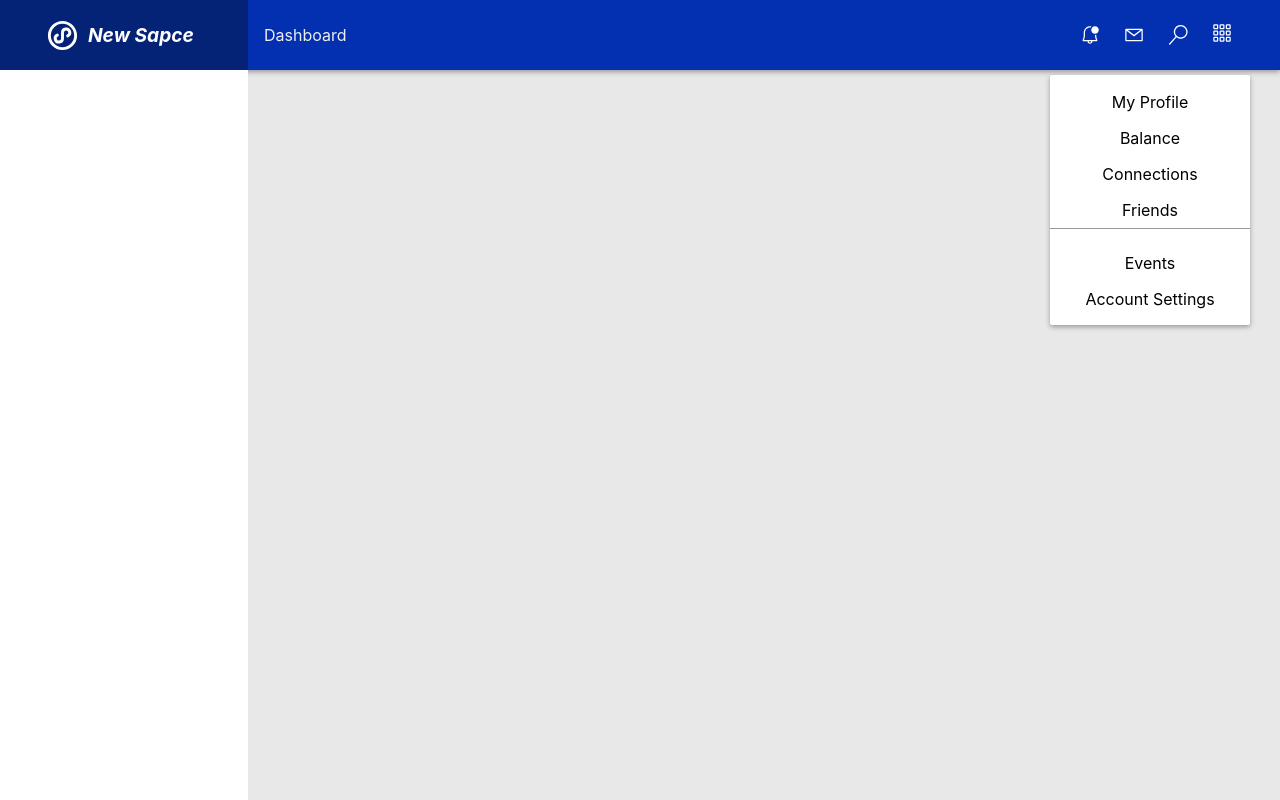
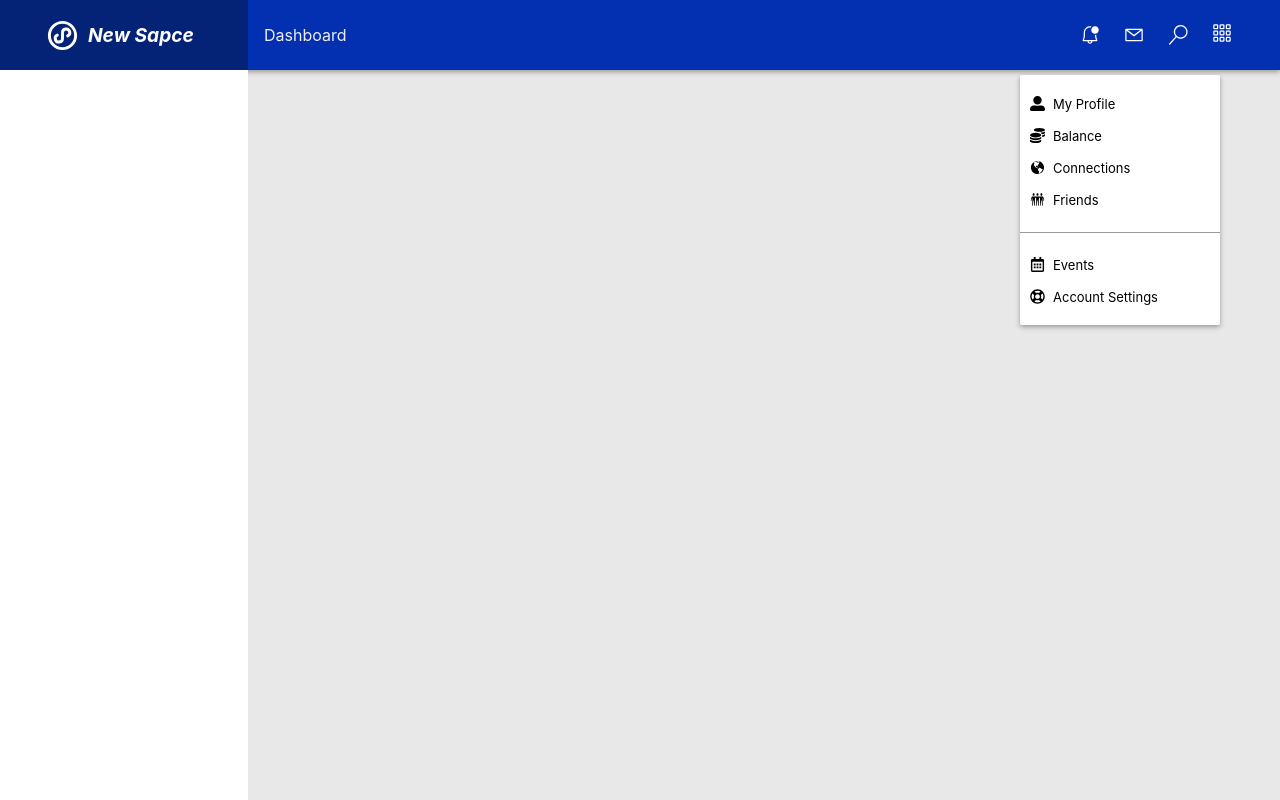
Before and after one commit to R-vijayendren/dashboard-style-guide, a React (Create React App) app: page / in a window 1280 px wide. Both pictures are taken after a click on the element 1222 px from the left and 35 px from the top of the page. Built offline with nearby package versions, Linux system fonts and the light colour scheme.

Commit message:
imported the icons related to the nav options and added it.

```diff
--- a/src/components/Navigation/NavBarOptions.jsx
+++ b/src/components/Navigation/NavBarOptions.jsx
@@ -1,5 +1,14 @@
 import React from 'react';
 import './navBar.scss';
+
+import {
+  FaUserAlt,
+  FaCoins,
+  FaRegCalendarAlt,
+  FaRegLifeRing
+} from 'react-icons/fa';
+import { GoGlobe } from 'react-icons/go';
+import { GiThreeFriends } from 'react-icons/gi';
 
 const USERS_OPTIONS = [
   { key: 'profile', label: 'My Profile' },
@@ -14,13 +23,37 @@ const GLOBAL_OPTIONS = [
 ];
 
 const NavBarOptions = () => {
+  const renderIcon = value => {
+    switch (value) {
+      case 'profile': {
+        return <FaUserAlt size={15} />;
+      }
+      case 'balance': {
+        return <FaCoins size={15} />;
+      }
+      case 'connections': {
+        return <GoGlobe size={15} />;
+      }
+      case 'friends': {
+        return <GiThreeFriends size={15} />;
+      }
+      case 'events': {
+        return <FaRegCalendarAlt size={15} />;
+      }
+      case 'account': {
+        return <FaRegLifeRing size={15} />;
+      }
+      default:
+        return null;
+    }
+  };
   return (
     <div className='navOptionsWrapper'>
       <div className='users-options'>
         {USERS_OPTIONS.map(options => {
           return (
             <div key={options.key} className='option-item pd-05'>
-              {options.label}
+              {renderIcon(options.key)} <div>{options.label}</div>
             </div>
           );
         })}
@@ -29,7 +62,7 @@ const NavBarOptions = () => {
         {GLOBAL_OPTIONS.map(options => {
           return (
             <div key={options.key} className='option-item pd-05'>
-              {options.label}
+              {renderIcon(options.key)} <div>{options.label}</div>
             </div>
           );
         })}
--- a/src/components/Navigation/navBar.scss
+++ b/src/components/Navigation/navBar.scss
@@ -50,13 +50,23 @@
   .navOptionsContainer {
     position: absolute;
     top: 75px;
-    right: 30px;
+    right: 60px;
     width: 200px;
     height: 250px;
   }
 }
 
-.option-item {}
+.option-item {
+  @include flexLayoutWithGap(row, center, flex-start, .5rem);
+  width: 90%;
+  font-size: small;
+
+  &:hover {
+    background-color: #999;
+    color: #fff;
+    cursor: pointer;
+  }
+}
 
 .navOptionsWrapper {
   @include flexLayoutWithGap(column, center, center, 1rem);
@@ -71,6 +81,7 @@
   .users-options {
     @include flexLayout(column, center, flex-start);
     width: 100%;
+    padding-bottom: 1rem;
     border-bottom: 1px solid #999;
   }
 
```
